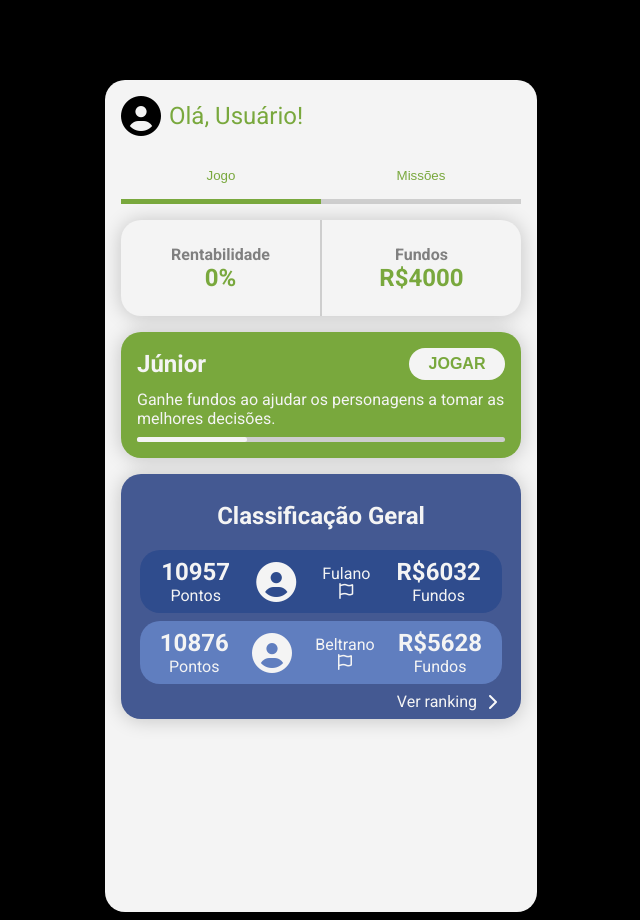
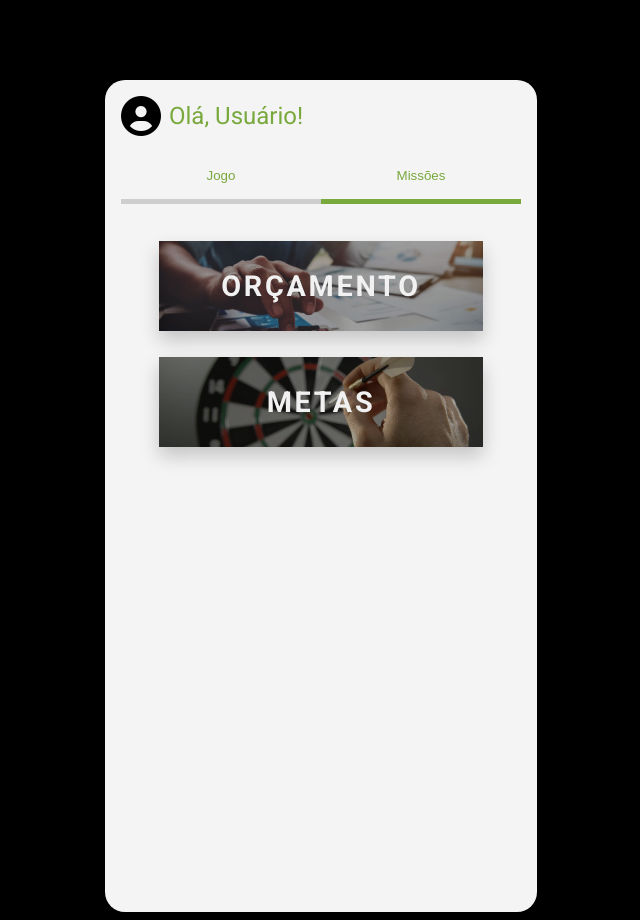
Before and after one commit to opippe/E-Duca, a plain HTML site: page index.html in a window 1280 px wide. Both pictures are taken after a click on the button "Missões". Shown: the whole page, without its empty margins (319-959 px from the left). Drawn offline with Linux system fonts and the light colour scheme; some packages are replaced by stand-ins of ours; a script that the page names is missing.

Commit message:
Adicionada a aba de missões

```diff
--- a/index.html
+++ b/index.html
@@ -11,13 +11,14 @@
     <title>E-DUCA</title>
 </head>
 <body>
+    <!-- TELA PRINCIPAL -->
     <div class="container" id="container">
         <div class="user_info">
             <i class="fa-solid fa-circle-user"></i> Olá, Usuário!
         </div>
         <div class="abas">
-            <button>Jogo</button>
-            <button>Missões</button>
+            <button class="botao_jogo" id="botao-jogo" onclick="botaoJogo()">Jogo</button>
+            <button class="botao_missoes" id="botao-missoes" onclick="botaoMissoes()">Missões</button>
         </div>
         <div class="rentabilidade">
             <div class="rent">
@@ -77,6 +78,29 @@
             </div>
         </div>
     </div>
+
+    <!-- TELA DAS MISSÕES -->
+    <div class="missoes_container" id="missoes-container">
+        <div class="user_info">
+            <i class="fa-solid fa-circle-user"></i> Olá, Usuário!
+        </div>
+        <div class="abas">
+            <button class="botao_jogo" id="botao-jogo1" onclick="botaoJogo()">Jogo</button>
+            <button class="botao_missoes" id="botao-missoes1" onclick="botaoMissoes()">Missões</button>
+        </div>
+        <div class="clinicas">
+            <div class="square">
+                <img src="./imagens/orcamento.jpeg" class="thumbnail">
+                <div class="thumb-title">ORÇAMENTO</div>
+            </div>
+            <div class="square">
+                <img src="./imagens/metas.webp" class="thumbnail">
+                <div class="thumb-title">METAS</div>
+            </div>
+        </div>
+    </div>
+
+    <!-- TELA DO JOGO DE PERGUNTAS -->
     <div class="pergunta_container" id="pergunta-container">
         <div class="pergunta_utilit">
             <i onclick="fecharPergunta()" class="fa-solid fa-xmark"></i>
--- a/script.js
+++ b/script.js
@@ -133,6 +133,24 @@ function fecharPergunta() {
     clearInterval(countDown)
 }
 
+function botaoJogo() {
+    document.getElementById("container").style.display = "flex";
+    document.getElementById("missoes-container").style.display = "none";
+    document.getElementById("botao-jogo").style.borderBottom = "5px solid #79a83d";
+    document.getElementById("botao-missoes").style.borderBottom = "5px solid #cecece";
+    document.getElementById("botao-jogo1").style.borderBottom = "5px solid #79a83d";
+    document.getElementById("botao-missoes1").style.borderBottom = "5px solid #cecece";
+}
+
+function botaoMissoes () {
+    document.getElementById("container").style.display = "none";
+    document.getElementById("missoes-container").style.display = "flex";
+    document.getElementById("botao-jogo").style.borderBottom = "5px solid #cecece";
+    document.getElementById("botao-missoes").style.borderBottom = "5px solid #79a83d";
+    document.getElementById("botao-jogo1").style.borderBottom = "5px solid #cecece";
+    document.getElementById("botao-missoes1").style.borderBottom = "5px solid #79a83d";
+}
+
 function respostaSim() {
     if (pergunta[perguntaAtual].resposta == "nao") {
         totalFundos = totalFundos - pergunta[perguntaAtual].intPrecoMenos
--- a/styles.css
+++ b/styles.css
@@ -45,7 +45,7 @@ p {
     margin-bottom: 1rem;
 }
 
-.abas > button {
+.botao_jogo {
     display: flex;
     justify-content: center;
     width: 50%;
@@ -56,8 +56,15 @@ p {
     color: #79a83d;
 }
 
-.abas > button:not(:first-child) {
+.botao_missoes {
+    display: flex;
+    justify-content: center;
+    width: 50%;
+    padding: 1rem;
+    background: none;
+    border: none;
     border-bottom: 5px solid #cecece;
+    color: #79a83d;
 }
 
 .rentabilidade {
@@ -261,6 +268,91 @@ p {
     margin-right: 10px;
 }
 
+/* TELA DE MISSÕES */
+#missoes-container {
+    display: none;
+}
+
+.missoes_container {
+    background-color: #f4f4f4;
+    display: flex;
+    flex-direction: column;
+    max-width: 400px;
+    min-height: 800px;
+    padding: 1rem;
+    border-radius: 20px;
+    margin: auto;
+    margin-top: 5rem;
+}
+
+.clinicas {
+    display: flex;
+    flex-direction: row;
+    flex-wrap: wrap;
+    justify-content: space-evenly;
+}
+
+.clinicas > .text {
+    margin-top: 1.5rem;
+    width: 80%;
+    display: flex;
+    flex-direction: column;
+    align-items: center;
+    justify-content: center;
+    text-align: center;
+    color: #808080;
+}
+
+.square {
+    display: flex;
+    width: 90%;
+    max-height: 100px;
+    margin-top: 1rem;
+    cursor: pointer;
+    transform: scale(.9);
+    transition: .4s;
+    box-shadow: 0px 10px 20px 0px rgb(0 0 0 / 20%);
+}
+
+.square:hover {
+    transform: scale(1);
+}
+
+.square:hover .thumb-title {
+    background-color: #00000090;
+}
+
+.thumbnail {
+    max-width: 100%;
+    object-fit: cover;
+}
+
+.thumb-title {
+    position: absolute;
+    font-size: 2rem;
+    font-weight: bold;
+    color: #f1f1f1;
+    width: 100%;
+    height: 100%;
+    display: flex;
+    flex-direction: column;
+    align-items: center;
+    justify-content: center;
+    background-color: #00000060;
+    letter-spacing: 3px;
+}
+
+.thumb-title span {
+    position: absolute;
+    font-size: 2rem;
+    font-weight: bold;
+    color: #f1f1f1;
+    opacity: 0;
+    transform: scale(1.5);
+    transition: .4s;
+}
+
+/* TELA DO JOGO DE PERGUNTAS */
 .pergunta_container {
     display: none;
     background: #242424;
```
Also changed, not shown: imagens/metas.webp (added), imagens/orcamento.jpeg (added).
